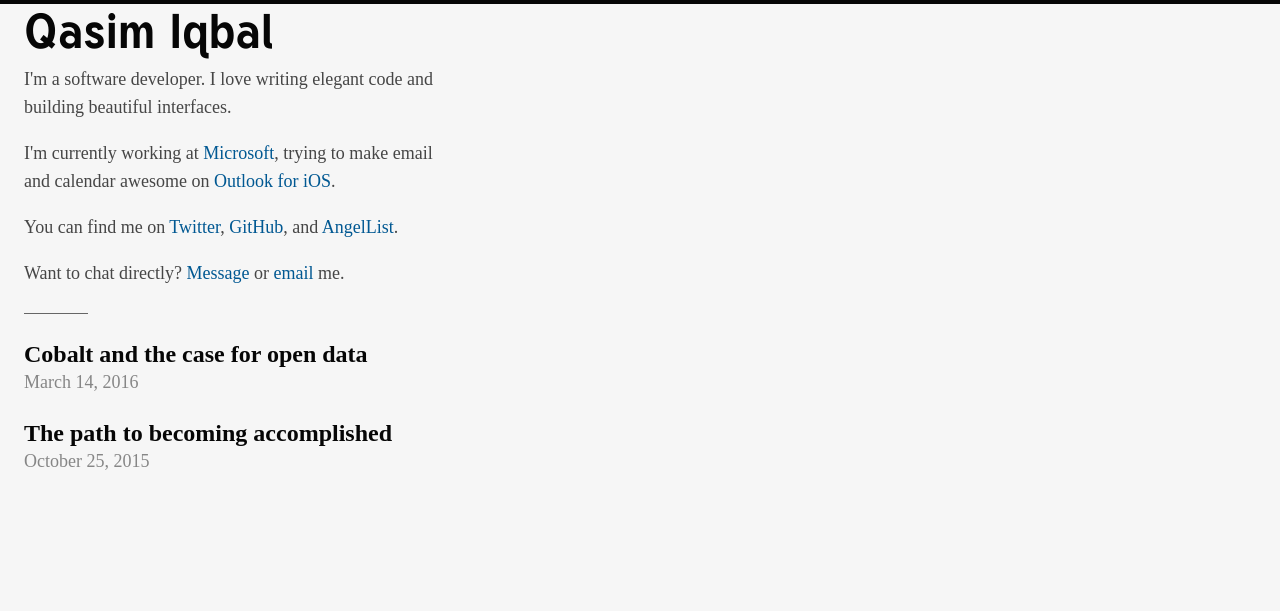
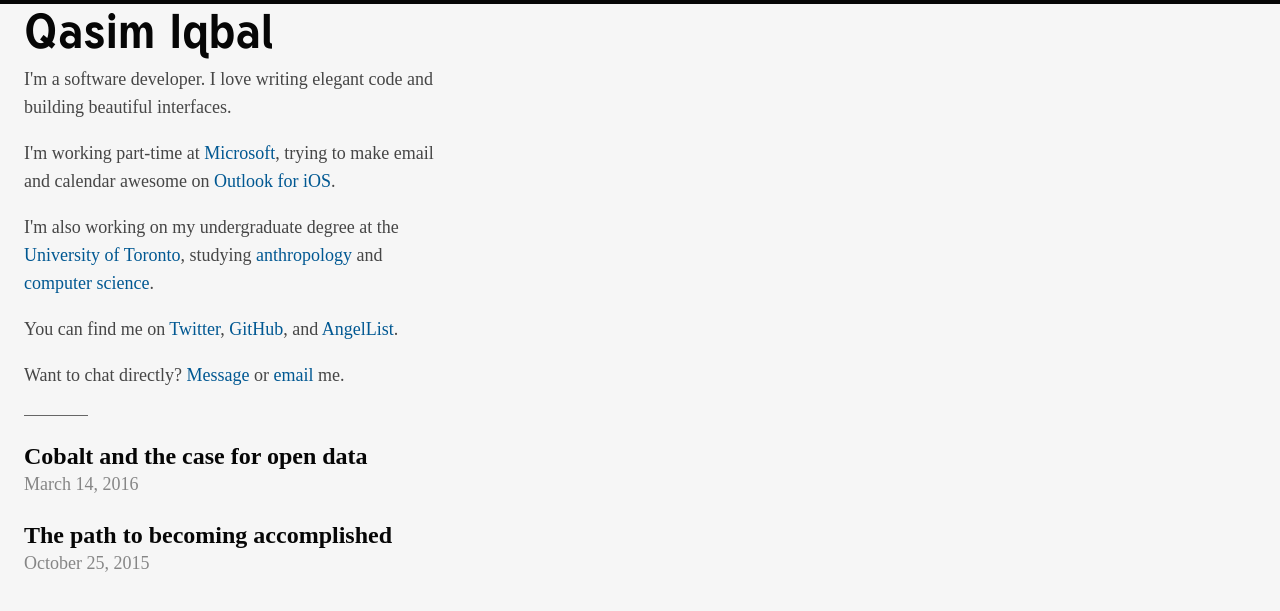
Before and after one commit to qasim/qas.im, a Jekyll site: the page built from index.html, in a window 1280 px wide. Shown: the top 611 px of the page. Built offline with Jekyll 4.4.1, drawn with Linux system fonts in a browser that asks for light colours; some web fonts are replaced.

Commit message:
Add university

```diff
--- a/index.html
+++ b/index.html
@@ -9,7 +9,10 @@
     I'm a software developer. I love writing elegant code and building beautiful interfaces.
   </p>
   <p>
-    I'm currently working at <a id="microsoft" href="https://github.com/Microsoft">Microsoft</a>, trying to make email and calendar awesome on <a id="outlook" href="https://github.com/Outlook">Outlook for iOS</a>.
+    I'm working part-time at <a id="microsoft" href="https://github.com/Microsoft">Microsoft</a>, trying to make email and calendar awesome on <a id="outlook" href="https://github.com/Outlook">Outlook for iOS</a>.
+  </p>
+  <p>
+    I'm also working on my undergraduate degree at the <a id="uoft" href="http://toronto.edu">University of Toronto</a>, studying <a id="uoft" href="http://anthropology.utoronto.ca">anthropology</a> and <a id="uoft" href="http://cs.toronto.edu">computer science</a>.
   </p>
   <p>
     You can find me on <a id="twitter" href="https://twitter.com/DrQas">Twitter</a>, <a id="github" href="https://github.com/Qasim">GitHub</a>, and <a id="angel" href="https://angel.co/Qasim">AngelList</a>.
```
Also changed, not shown: other parts of index.html (+1 -1 lines).
